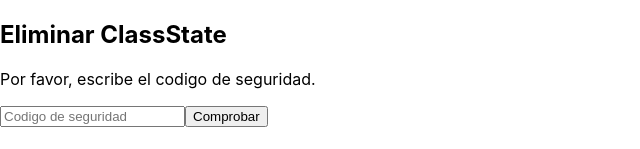
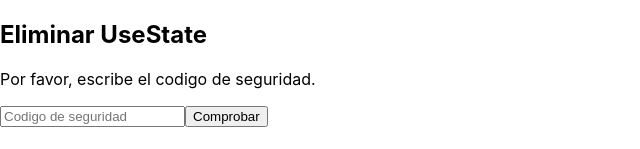
Before and after one commit to Hvasquezdev/react-state-management, a React (Create React App) app: page / in a window 1280 px wide. Shown: the top 149 px of the page, without its empty margins (0-640 px from the left). Built offline with nearby package versions, Linux system fonts and the light colour scheme.

Commit message:
:sparkles: handle state in Class and Function components

```diff
--- a/src/App.js
+++ b/src/App.js
@@ -6,8 +6,8 @@
 function App() {
   return (
     <>
-      <UseState />
-      <ClassState />
+      <UseState name={"UseState"} />
+      <ClassState name={"ClassState"} />
     </>
   );
 }
--- a/src/components/ClassState.js
+++ b/src/components/ClassState.js
@@ -1,15 +1,25 @@
 import React from "react";
 
 class ClassState extends React.Component {
+  constructor(props) {
+    super(props);
+
+    this.state = {
+      error: false,
+    }
+  }
+
   render() {
     return (
       <div>
-        <h2>Eliminar ClassState</h2>
+        <h2>Eliminar {this.props.name}</h2>
 
         <p>Por favor, escribe el codigo de seguridad.</p>
 
+        {this.state.error && <p>Error: el codigo es incorrecto</p>}
+
         <input placeholder="Codigo de seguridad" />
-        <button>Comprobar</button>
+        <button onClick={() => this.setState({ error: !this.state.error })}>Comprobar</button>
       </div>
     );
   }
--- a/src/components/UseState.js
+++ b/src/components/UseState.js
@@ -1,14 +1,18 @@
 import React from "react";
 
-function UseState(props) {
+function UseState({ name }) {
+  const [error, setError] = React.useState(false);
+
   return (
     <div>
-      <h2>Eliminar ClassState</h2>
+      <h2>Eliminar {name}</h2>
 
       <p>Por favor, escribe el codigo de seguridad.</p>
 
+      {error && <p>Error: el codigo es incorrecto</p>}
+
       <input placeholder="Codigo de seguridad" />
-      <button>Comprobar</button>
+      <button onClick={() => setError(!error)}>Comprobar</button>
     </div>
   );
 }
```
